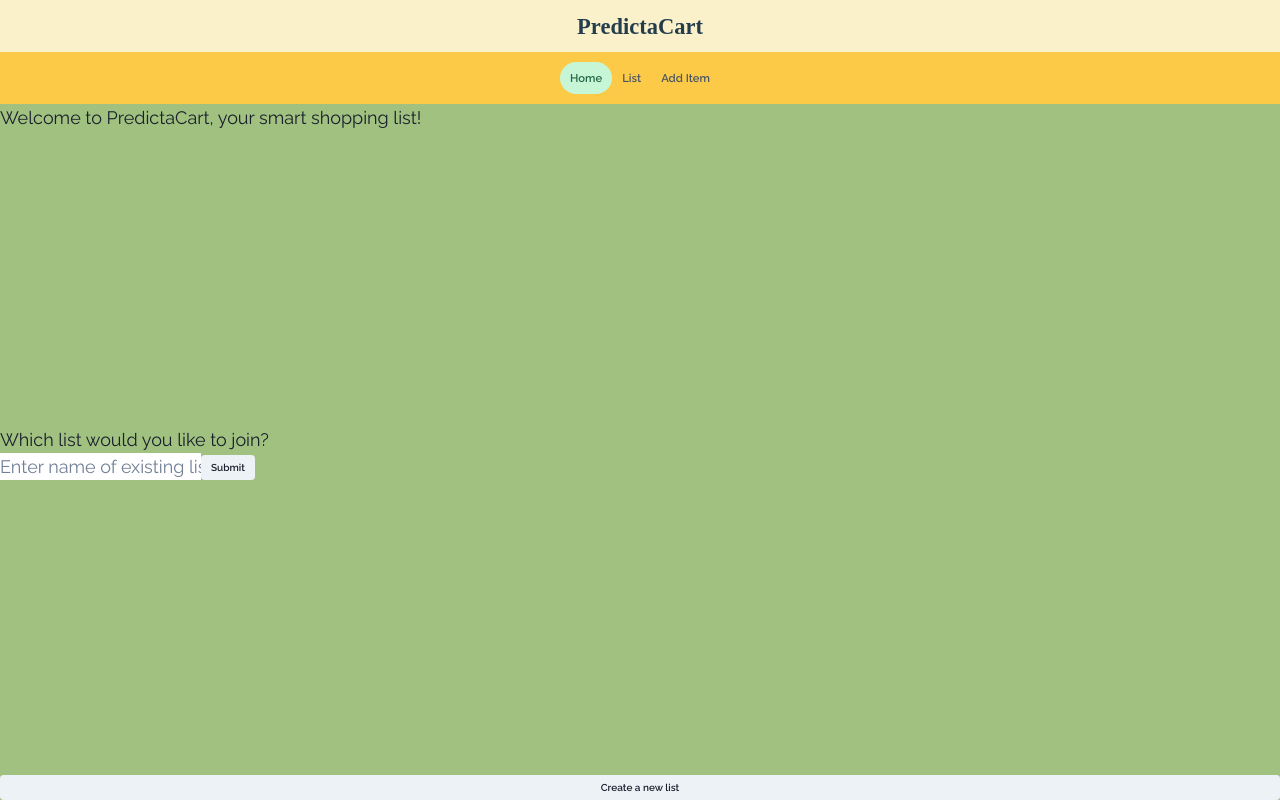
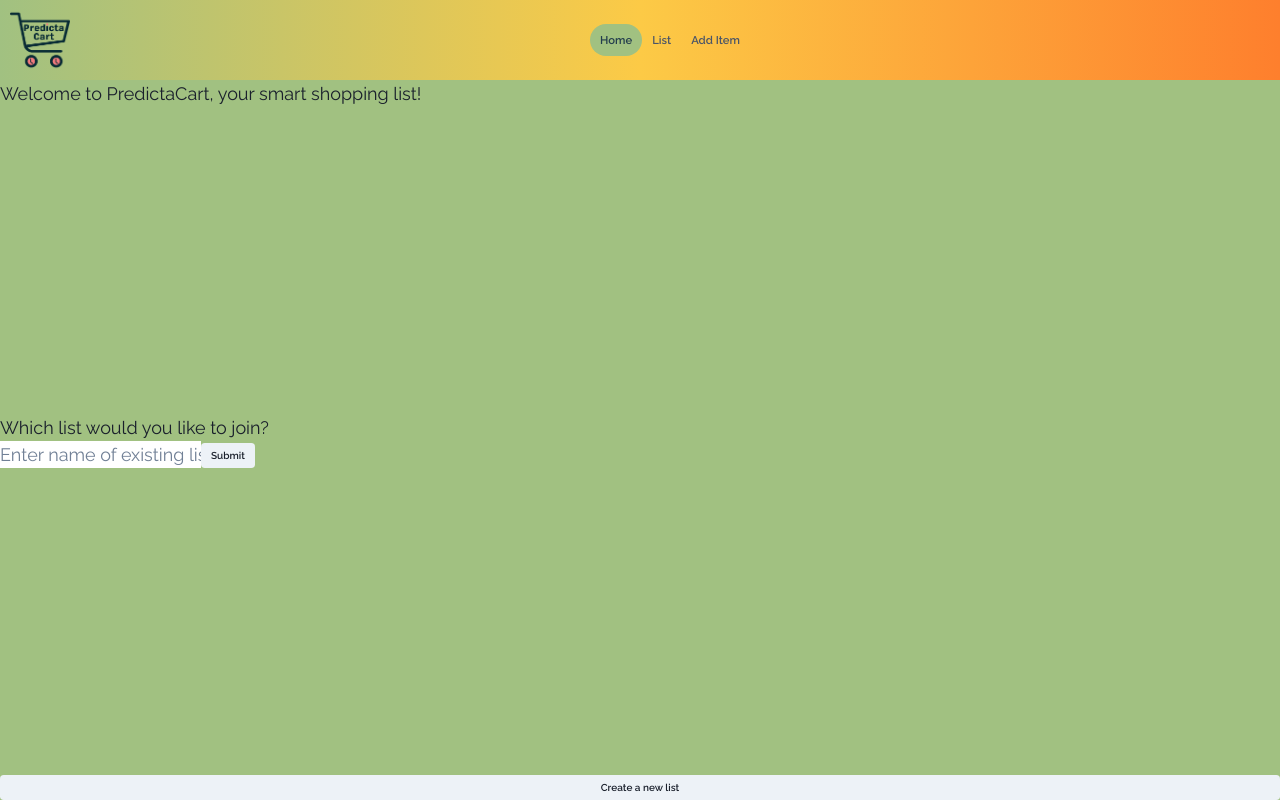
Before and after one commit to the-collab-lab/tcl-62-smart-shopping-list, a React (Vite) app: page / in a window 1280 px wide. Built offline with nearby package versions, Linux system fonts and the light colour scheme; a web font is replaced by a local one.

Commit message:
Adds logo to header and updates tabs' color scheme to custom color

```diff
--- a/src/views/Layout.jsx
+++ b/src/views/Layout.jsx
@@ -1,37 +1,48 @@
+// LIBRARY IMPORTS
 import { Outlet, NavLink } from 'react-router-dom';
 import {
 	Flex,
+	Box,
 	Center,
-	Heading,
+	Image,
 	Link,
 	Tabs,
 	TabList,
 	Tab,
 } from '@chakra-ui/react';
 
+// LOCAL IMPORTS
+import logo from '../images/PredictaCartLogo.png';
+
 export function Layout() {
 	return (
-		<Flex as="div" direction="column" h="100vh">
-			<Center as="header" bg="brand.off_white" p={5} boxShadow="md">
-				<Heading as="h1" size="xl" color="brand.navy">
-					PredictaCart
-				</Heading>
-			</Center>
+		<Flex direction="column" h="100vh">
+			<Flex
+				as="header"
+				justify="space-between"
+				alignItems="center"
+				p={4}
+				bgGradient="linear(to-r, #A1c181, #Fcca46, #fe7f2d)"
+			>
+				{/* Logo that navigates to the home page */}
+				<Link as={NavLink} to="/">
+					<Image src={logo} alt="PredictaCart Logo" h="60px" />
+				</Link>
 
-			<Center as="nav" p={4} bg="brand.yellow" boxShadow="md">
-				<Tabs variant="soft-rounded" colorScheme="green" size="lg">
+				<Center>
+					<Tabs variant="soft-rounded" size="lg">
 						<TabList>
-						<Tab>
+							<Tab _selected={{ color: 'brand.navy', bg: 'brand.light_green' }}>
 								<Link as={NavLink} to="/">
 									Home
 								</Link>
 							</Tab>
-						<Tab>
+							<Tab _selected={{ color: 'brand.navy', bg: 'brand.light_green' }}>
 								<Link as={NavLink} to="/list">
 									List
 								</Link>
 							</Tab>
-						<Tab>
+							<Tab _selected={{ color: 'brand.navy', bg: 'brand.light_green' }}>
 								<Link as={NavLink} to="/add-item">
 									Add Item
 								</Link>
@@ -40,6 +51,9 @@ export function Layout() {
 					</Tabs>
 				</Center>
 
+				<Box />
+			</Flex>
+
 			<Flex as="main" flex="1" direction="column">
 				<Outlet />
 			</Flex>
```
Also changed, not shown: src/images/PredictaCartLogo.png (renamed from src/images/PredictaCart Logo.png). Lines whose indentation alone changed are shown as unchanged.
